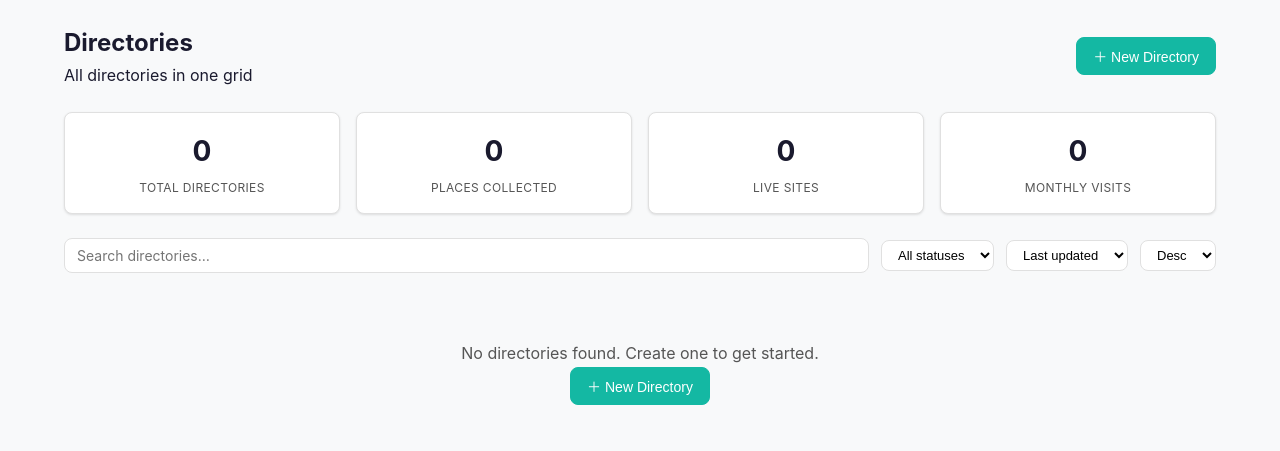
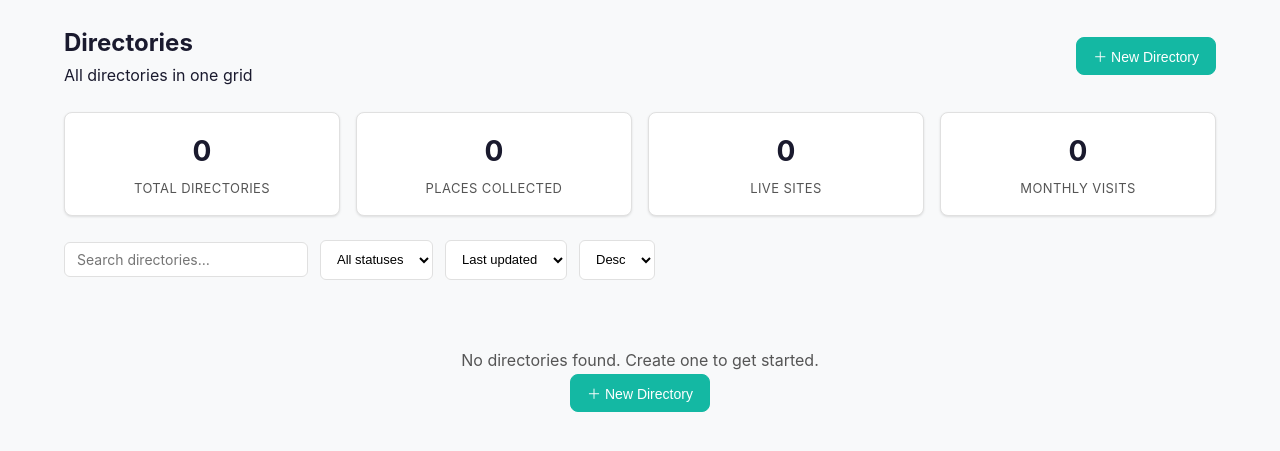
Before and after one commit to iamsonnysolis/directory-factory, a FastAPI app: page /?view=overview in a window 1280 px wide. Shown: the part 87-538 px from the top of the page. Run offline with FastAPI, Linux system fonts and the light colour scheme; data that the repository does not hold is empty.

Commit message:
Fix Overview styling: visible stepper dots, stat tiles, toolbar
- stepper-dot-not-started: transparent bg + 2px border (#d1d5db) for visibility on white cards
- stat-tile-label: 12px -> 13px for readability
- search-input: flex:1 -> flex:0 0 200px (no longer full-width), border-radius 8px -> 6px
- filter/select: added height:40px for consistent form control height
- toolbar-row: added flex-wrap:wrap for responsive layout

```diff
--- a/dashboard/static/styles.css
+++ b/dashboard/static/styles.css
@@ -245,7 +245,7 @@ body {
 
 .stat-tile-label {
   display: block;
-  font-size: 12px;
+  font-size: 13px;
   text-transform: uppercase;
   letter-spacing: 0.03em;
   color: var(--color-text-secondary);
@@ -258,22 +258,24 @@ body {
   gap: 12px;
   margin-bottom: 20px;
   align-items: center;
+  flex-wrap: wrap;
 }
 
 .search-input {
-  flex: 1;
+  flex: 0 0 200px;
   padding: 8px 12px;
   border: 1px solid var(--color-border);
-  border-radius: var(--radius);
+  border-radius: 6px;
   font-size: 14px;
   font-family: inherit;
 }
 
 .filter-select,
 .sort-select {
+  height: 40px;
   padding: 6px 12px;
   border: 1px solid var(--color-border);
-  border-radius: var(--radius);
+  border-radius: 6px;
   font-size: 13px;
   background: var(--color-card);
   cursor: pointer;
@@ -308,7 +310,8 @@ body {
 }
 
 .stepper-dot-not-started {
-  background: var(--color-not-started);
+  background: transparent;
+  border: 2px solid var(--color-not-started);
 }
 
 .dot-divider {
```
